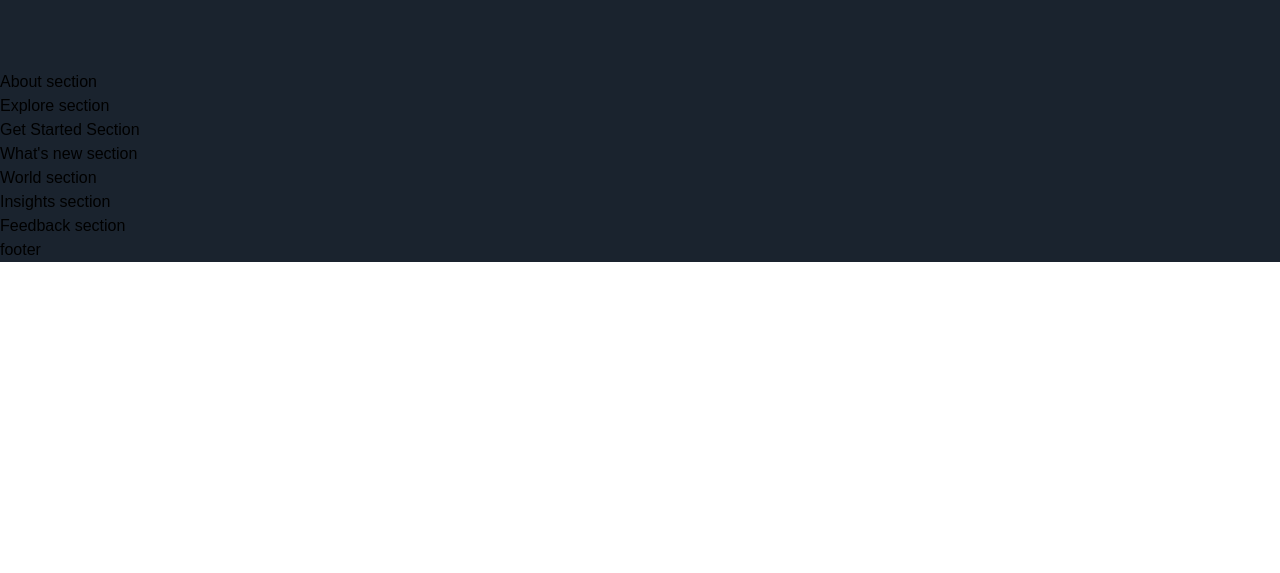
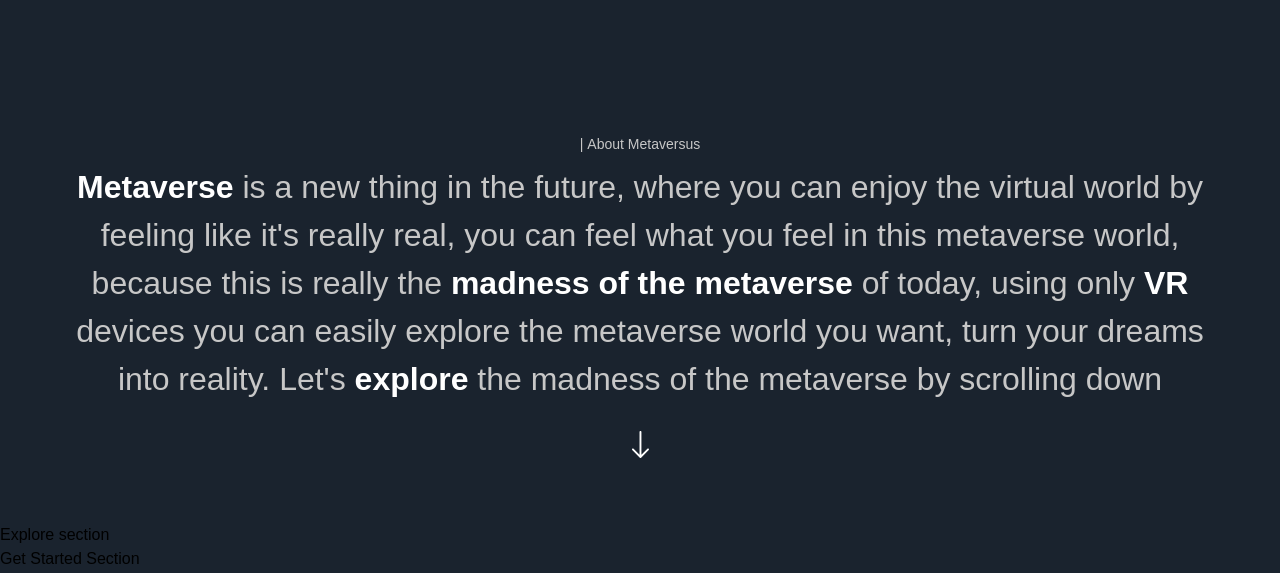
Before and after one commit to MustafaBasar471/metaverse, a Next.js app: page / in a window 1280 px wide. Shown: the part 1034-1607 px from the top of the page. Before the commit the page ends 1296 px from the top, so only its background shows below. Built offline with nearby package versions, Linux system fonts and the light colour scheme; a web font is replaced by a local one.

Commit message:
About page

```diff
--- a/components/CustomTexts.jsx
+++ b/components/CustomTexts.jsx
@@ -1,9 +1,24 @@
 'use client';
 
-export const TypingText = () => (
-  <p>Typing Text</p>
+import { motion } from 'framer-motion';
+import { textContainer, textVariant2 } from '../utils/motion';
+
+export const TypingText = ({ title, textStyles }) => (
+  <motion.p
+    variants={textContainer}
+    className={`font-normal text-[14px] text-secondary-white ${textStyles}`}
+  >
+    {Array.from(title).map((letter, idx) => (
+      <motion.span
+        variants={textVariant2}
+        key={idx}
+      >
+        {letter === ' ' ? '\u00A0' : letter}
+      </motion.span>
+    ))}
+  </motion.p>
 );
 
-export const TitleText = () => (
+export const TitleText = ({ title, textStyles }) => (
   <h2>Title Text</h2>
 );
--- a/sections/About.jsx
+++ b/sections/About.jsx
@@ -1,8 +1,43 @@
 'use client';
 
+import { motion } from 'framer-motion';
+import { TypingText } from '../components';
+import styles from '../styles';
+import { fadeIn, staggerContainer } from '../utils/motion';
+
 const About = () => (
-  <section>
-    About section
+  <section className={`${styles.paddings} realtive z-10`}>
+    <div className="gradient-02 z-0" />
+    <motion.div
+      variants={staggerContainer}
+      initial="hidden"
+      whileInView="show"
+      viewport={{ once: false, amount: 0.25 }}
+      className={`${styles.innerWidth} ${styles.flexCenter} mx-auto flex-col`}
+    >
+      <TypingText title="| About Metaversus" textStyles="text-center" />
+      <motion.p
+        variants={fadeIn('up', 'tween', 0.2, 1)}
+        className="mt-[8px] font-normal sm:text-[32px] text-[20px] text-center text-secondary-white"
+      >
+        <span className="font-extrabold text-white">Metaverse </span>
+        is a new thing in the future, where you can enjoy the virtual world by feeling like it's
+        really real, you can feel what you feel in this metaverse world, because this is really the
+        <span className="font-extrabold text-white"> madness of the metaverse </span>
+        of today, using only
+        <span className="font-extrabold text-white"> VR </span>
+        devices you can easily explore
+        the metaverse world you want, turn your dreams into reality. Let's
+        <span className="font-extrabold text-white"> explore </span>
+        the madness of the metaverse by scrolling down
+      </motion.p>
+      <motion.img
+        variants={fadeIn('up', 'tween', 0.3, 1)}
+        src="/arrow-down.svg"
+        alt="arrow_down"
+        className="w-[18px] h-[28px] object-contain mt-[28px]"
+      />
+    </motion.div>
   </section>
 );
 
```
